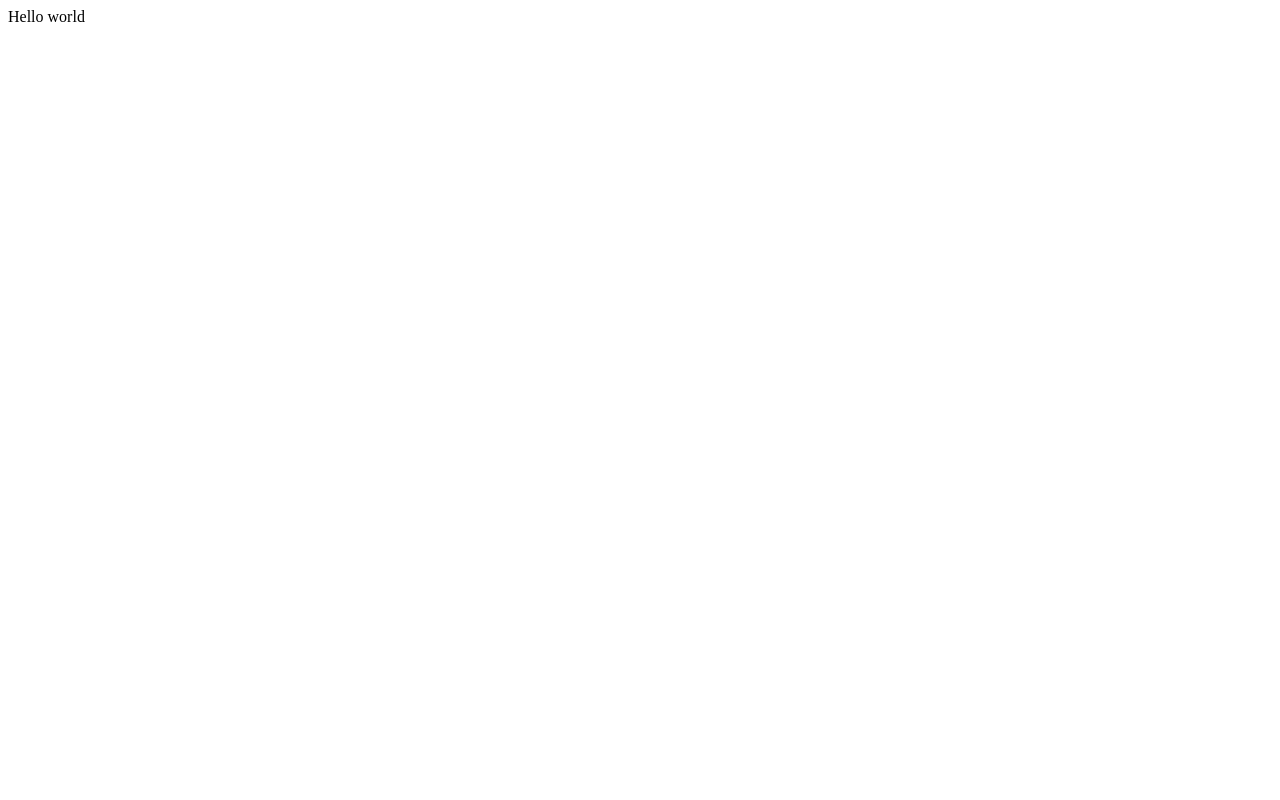
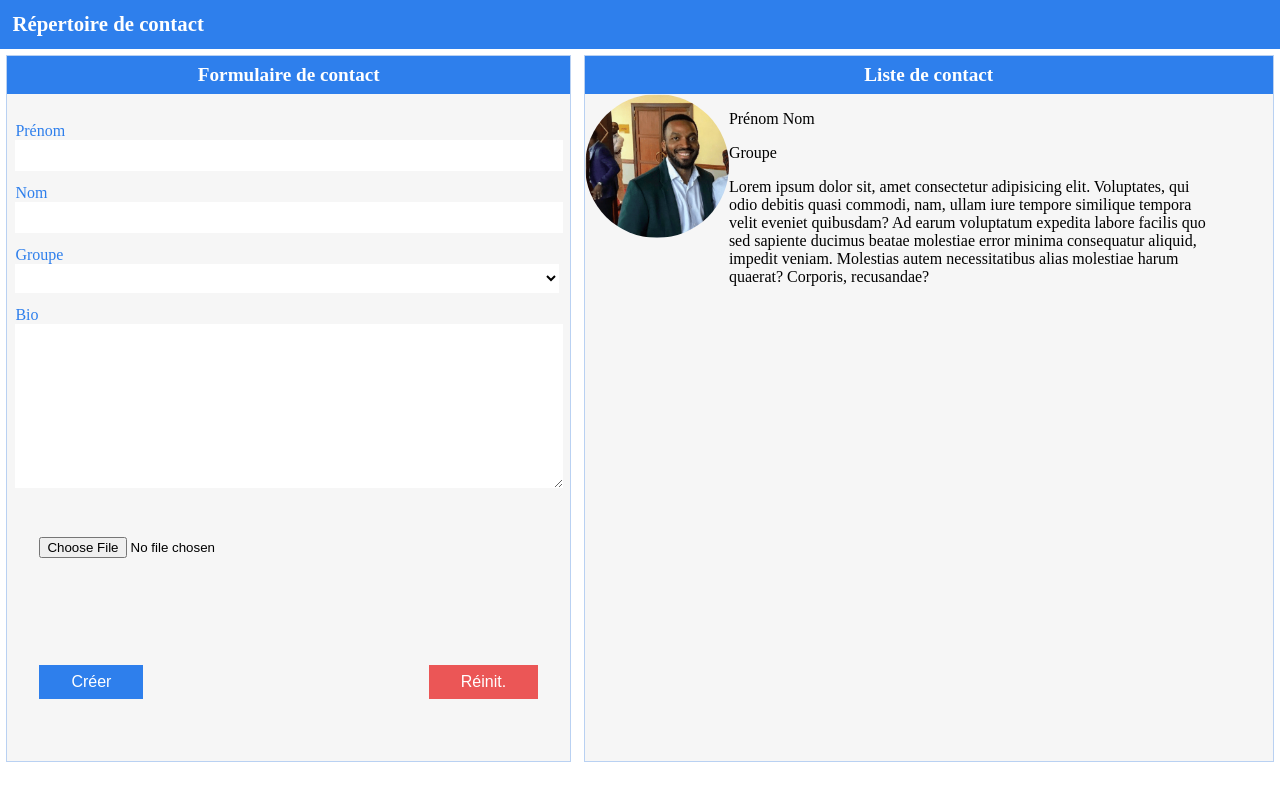
Before and after one commit to blaisembambo/Realiser-une-liste-de-contacts, a plain HTML site: page index.html in a window 1280 px wide. Drawn offline with Linux system fonts and the light colour scheme.

Commit message:
design fait

```diff
--- a/index.html
+++ b/index.html
@@ -9,7 +9,57 @@
 </head>
 
 <body>
-  Hello world
+  <h1 class="titre">Répertoire de contact</h1>
+  <div class="content">
+      <section class="form-wrapper">
+        <form action="">
+          <h2 class="titre-form">Formulaire de contact</h2>
+          <div class="text-inputs">
+            <label for="prenom">Prénom</label><br>
+            <input type="text" id="prenom"><br>
+            <label for="nom">Nom</label><br>
+            <input type="text" id="nom"><br>
+            <label for="groupe">Groupe</label><br>
+            <select name="" id="groupe">
+              <option value="" class="option empty-value" selected></option>
+              <option value="Ami" class="option option-ami">Ami</option>
+              <option value="Famille" class="option option-famille">Famille</option>
+              <option value="Collègue" class="option option-collegue">Collègue</option>
+              <option value="Connaissance" class="option option-connaissance">Connaissance</option>
+            </select><br>
+            <label for="bio">Bio</label><br>
+            <textarea name="" id="bio" cols="30" rows="10"></textarea><br>
+          </div>
+          <div class="button-inputs">
+            <div class="file-input-wrapper">
+              <input type="file" name="" value="Choisir un fichier" id="file-input">
+            </div>
+            <div class="buttons-wrapper">
+              <input type="submit" class="submit-button" value="Créer">
+              <input type="reset"  class="reset-button" value="Réinit.">
+            </div>
+          </div>
+        </form>
+      </section>
+      <section class="liste-de-contact-wrapper">
+        <h2 class="titre-ls-contact">Liste de contact</h2>
+          <article class="contact contact-1">
+
+            <div class="contact-picture"><img src="photo-directeur.png" alt="photo de "></div>
+            <div class="contact-infos">
+              <p class="noms"><span class="prenom">Prénom</span>&nbsp<span class="nom">Nom</span></p>
+              <p class="groupe">Groupe</p>
+              <p class="bio">
+                Lorem ipsum dolor sit, amet consectetur adipisicing elit. Voluptates, qui odio debitis
+                quasi commodi, nam, ullam iure tempore similique tempora velit eveniet quibusdam? Ad
+                earum voluptatum expedita labore facilis quo sed sapiente ducimus beatae molestiae error
+                minima consequatur aliquid, impedit veniam. Molestias autem necessitatibus alias
+                molestiae harum quaerat? Corporis, recusandae?
+              </p>
+            </div>
+          </article>
+      </section>
+  </div>
   <script src="script.js"></script>
 </body>
 
--- a/style.css
+++ b/style.css
@@ -1,4 +1,118 @@
+/*
+couleurs :
+-couleur bleu : #2e7fec
+                rgba(46,127,236,255)
+- couleur bordures form et contact : #b9d1f2
+- bouton reinit : #eb5656
+                  rgba(235,86,86,255)
+-arriere plan form et contact : #f6f6f6
+                                rgba(246,246,246,255)
+-texte contact : #939191
+                rgba(147,145,145,255)
+-texte titre et bouton : #ffffff
+                        rgba(255,255,255,255)
+
+*/
+
 html, body {
   height: 100%;
   width: 100%;
 }
+html{
+
+}
+body{
+  font-size: 1rem;
+  margin: 0;
+  padding: 0;
+  box-sizing: border-box;
+}
+h1, h2, .submit-button{
+  background-color: #2e7fec;
+  color: #ffffff;
+  margin: 0;
+}
+h1{
+font-size: 1.3rem;
+padding: 0.6em;
+}
+
+.content{
+  display: flex;
+}
+.content section{
+  border: 1px solid #b9d1f2;
+  margin: 0.4em;
+  background-color: #f6f6f6;
+}
+.form-wrapper{
+  width: 45%;
+}
+h2{
+  font-size: 1.2rem;
+  padding: 0.4em;
+  text-align: center;
+}
+.titre-form{
+
+}
+.text-inputs{
+  padding: 1.8em 0.7em 1em 0.5em;
+}
+form label{
+  color: #2e7fec;
+}
+input, select, textarea, #file-input{
+  border: none;
+}
+.text-inputs input, select, textarea{
+  width: 100%;
+  background-color: #ffffff;
+  margin-bottom: 0.9em;
+  font-size: 0.9rem;
+}
+.text-inputs input, select{
+  height: 2em;
+}
+.button-inputs{
+  margin: 1em 2em 6em 2em;
+}
+.file-input-wrapper{
+  height: 8em;
+}
+.buttons-wrapper{
+  /*text-align: center;*/
+}
+.buttons-wrapper input{
+  font-size: 1rem;
+  padding: 0.5em 2em;
+}
+.submit-button{
+  float: left;
+}
+.reset-button{
+  color: #ffffff;
+  background-color: #eb5656 ;
+  float: right;
+}
+
+.liste-de-contact-wrapper{
+ width: 55%;
+}
+.contact{
+  display: flex;
+  height: 9em;
+}
+.contact-picture{
+  width: 9em;
+  height: 9em;
+
+}
+.contact-picture img{
+  width: 100%;
+  height: 100%;
+  border-radius: 50%;
+}
+.contact-infos{
+  width: 70%;
+}
```
Also changed, not shown: photo-directeur.png (added).
